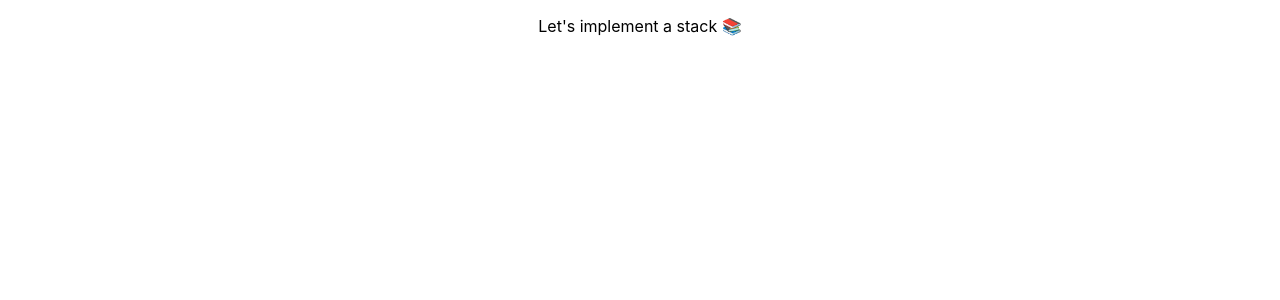
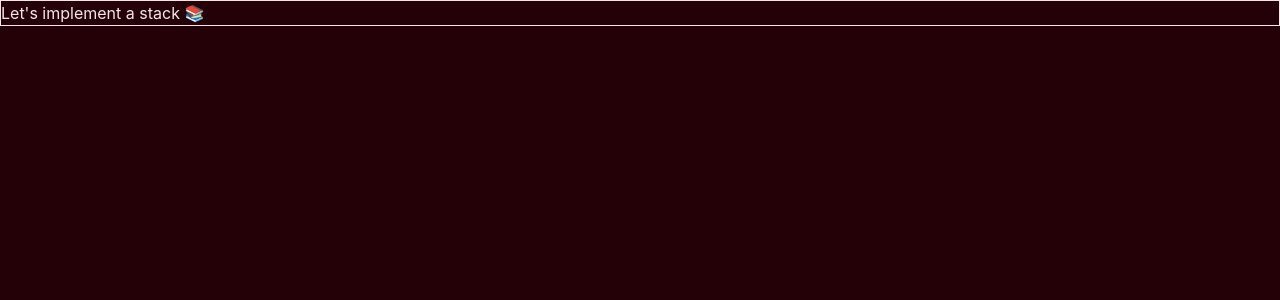
Before and after one commit to razsbg/every-layout-react-flavour, a React (Create React App) app: page / in a window 1280 px wide. Shown: the top 300 px of the page. Built offline with nearby package versions, Linux system fonts and the light colour scheme.

Commit message:
reset css

```diff
--- a/src/App.css
+++ b/src/App.css
@@ -1,25 +1,16 @@
-.App {
-  text-align: center;
+:root {
+  --clr-bg: hsl(348, 100%, 7%);
+  --clr-body-text: hsl(352, 43%, 93%);
 }
 
-.App-logo {
-  height: 40vmin;
-  pointer-events: none;
+html {
+  background-color: var(--clr-bg);
+  color: var(--clr-body-text);
 }
 
-@media (prefers-reduced-motion: no-preference) {
-  .App-logo {
-    animation: App-logo-spin infinite 20s linear;
-  }
+html,
+body,
+#root,
+.App {
+  height: 100%;
 }
-
-.App-header {
-  background-color: #282c34;
-  min-height: 100vh;
-  display: flex;
-  flex-direction: column;
-  align-items: center;
-  justify-content: center;
-  font-size: calc(10px + 2vmin);
-  color: white;
-}
--- a/src/App.js
+++ b/src/App.js
@@ -1,13 +1,16 @@
 import { Stack } from "./components/Stack/Stack";
 
+import "./reset.css";
 import "./App.css";
 
 function App() {
   return (
     <div className="App">
-      <Stack>
-        <p>Let's implement a stack 📚</p>
-      </Stack>
+      <main>
+        <Stack>
+          <p>Let's implement a stack 📚</p>
+        </Stack>
+      </main>
     </div>
   );
 }
--- a/src/components/Stack/Stack.css
+++ b/src/components/Stack/Stack.css
@@ -1,3 +1,3 @@
 .stack {
-  border: 1px solid black;
+  border: 1px solid var(--clr-body-text);
 }
--- a/src/components/Stack/Stack.jsx
+++ b/src/components/Stack/Stack.jsx
@@ -1,3 +1,5 @@
-export function Stack(props) {
-  return <div className="stack">{props.children}</div>;
+import "./Stack.css";
+
+export function Stack({ children }) {
+  return <div className="stack">{children}</div>;
 }
--- /dev/null
+++ b/src/reset.css
@@ -0,0 +1,74 @@
+/* Box sizing rules */
+*,
+*::before,
+*::after {
+  box-sizing: border-box;
+}
+
+/* Remove default margin */
+body,
+h1,
+h2,
+h3,
+h4,
+p,
+figure,
+blockquote,
+dl,
+dd {
+  margin: 0;
+}
+
+/* Remove list styles on ul, ol elements with a list role, which suggests default styling will be removed */
+ul[role="list"],
+ol[role="list"] {
+  list-style: none;
+}
+
+/* Set core root defaults */
+html:focus-within {
+  scroll-behavior: smooth;
+}
+
+/* Set core body defaults */
+body {
+  min-height: 100vh;
+  text-rendering: optimizeSpeed;
+  line-height: 1.5;
+}
+
+/* A elements that don't have a class get default styles */
+a:not([class]) {
+  text-decoration-skip-ink: auto;
+}
+
+/* Make images easier to work with */
+img,
+picture {
+  max-width: 100%;
+  display: block;
+}
+
+/* Inherit fonts for inputs and buttons */
+input,
+button,
+textarea,
+select {
+  font: inherit;
+}
+
+/* Remove all animations, transitions and smooth scroll for people that prefer not to see them */
+@media (prefers-reduced-motion: reduce) {
+  html:focus-within {
+    scroll-behavior: auto;
+  }
+
+  *,
+  *::before,
+  *::after {
+    animation-duration: 0.01ms !important;
+    animation-iteration-count: 1 !important;
+    transition-duration: 0.01ms !important;
+    scroll-behavior: auto !important;
+  }
+}
```
